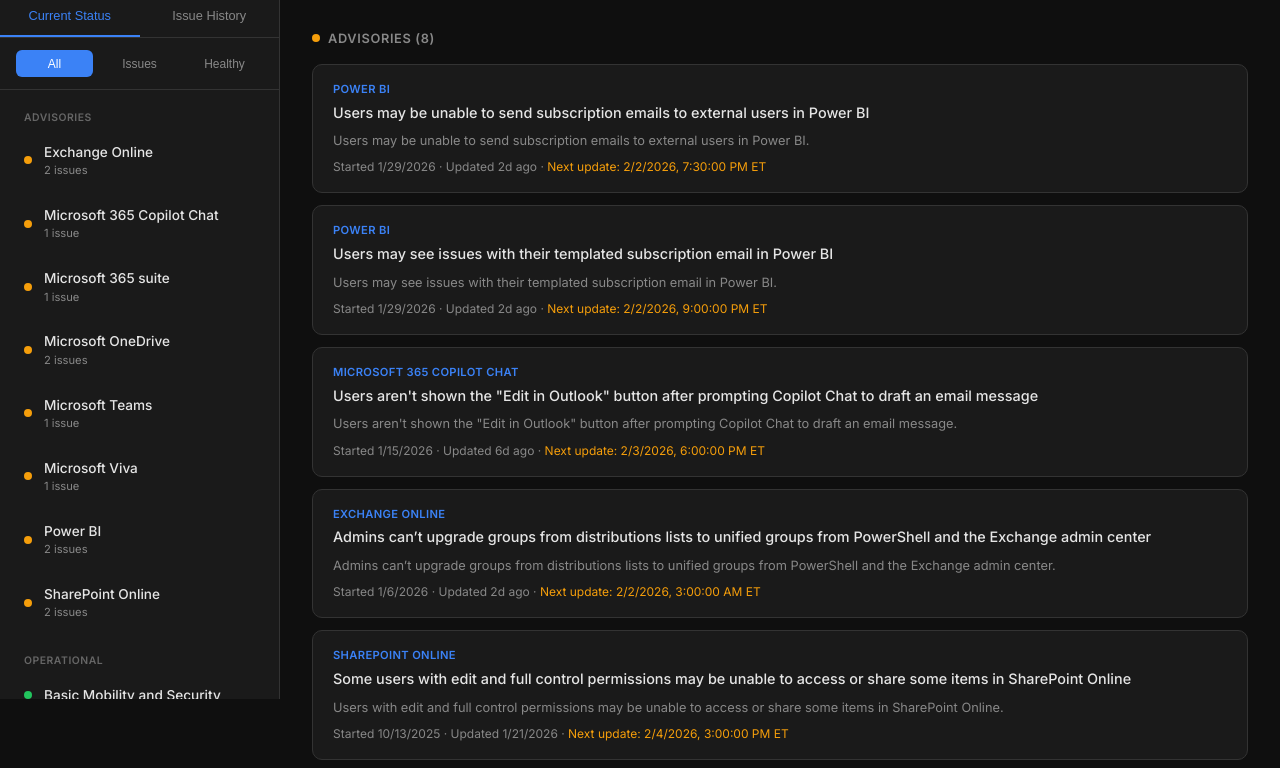
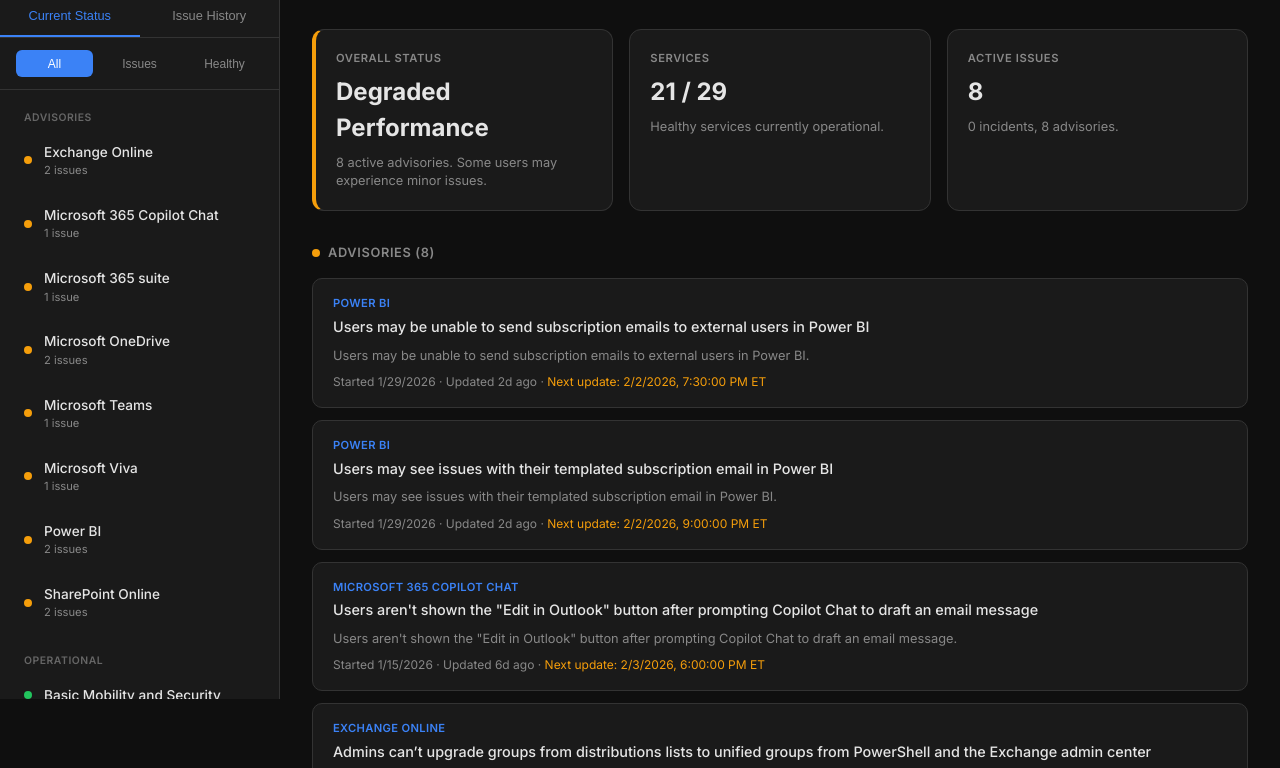
Before and after one commit to nestoredev/ms-health-dashboard, a website: page index.html in a window 1280 px wide. Shown: the part 101-869 px from the top of the page. Drawn offline with Linux system fonts and the light colour scheme.

Commit message:
Add overview summary section and navigation improvements

```diff
--- a/index.html
+++ b/index.html
@@ -162,6 +162,47 @@
         .status-badge.degraded { background: rgba(245, 158, 11, 0.15); color: var(--warning); }
         .status-badge.down { background: rgba(239, 68, 68, 0.15); color: var(--danger); }
         .status-badge::before { content: ''; width: 6px; height: 6px; border-radius: 50%; background: currentColor; }
+
+        /* Overview Cards */
+        .summary-grid {
+            display: grid;
+            grid-template-columns: repeat(auto-fit, minmax(240px, 1fr));
+            gap: 1rem;
+            margin-bottom: 2rem;
+        }
+
+        .summary-card {
+            background: var(--surface);
+            border: 1px solid var(--border);
+            border-radius: 12px;
+            padding: 1.25rem;
+            display: flex;
+            flex-direction: column;
+            gap: 0.5rem;
+        }
+
+        .summary-card-label {
+            font-size: 0.7rem;
+            font-weight: 600;
+            text-transform: uppercase;
+            letter-spacing: 0.05em;
+            color: var(--text-muted);
+        }
+
+        .summary-card-value {
+            font-size: 1.5rem;
+            font-weight: 700;
+        }
+
+        .summary-card.status-ok { border-left: 4px solid var(--success); }
+        .summary-card.status-warning { border-left: 4px solid var(--warning); }
+        .summary-card.status-danger { border-left: 4px solid var(--danger); }
+
+        .summary-card-impact {
+            font-size: 0.8rem;
+            color: var(--text-muted);
+            line-height: 1.4;
+        }
 
         /* Overview */
         .overview-section { margin-bottom: 2rem; }
@@ -601,12 +642,54 @@
             const incidents = allIssues.filter(i => i.status?.toLowerCase().includes('interruption') || i.severity?.toLowerCase() === 'incident');
             const advisories = allIssues.filter(i => !i.status?.toLowerCase().includes('interruption') && i.severity?.toLowerCase() !== 'incident');
 
+            const totalServices = data.services.length;
+            const affectedServicesCount = data.services.filter(s => s.issues?.length > 0).length;
+            const healthyServicesCount = totalServices - affectedServicesCount;
+
+            let systemStatusLabel = "All Services Operational";
+            let systemStatusClass = "status-ok";
+            let systemStatusImpact = "No active service issues reported at this time.";
+
+            if (incidents.length > 0) {
+                systemStatusLabel = "Service Interruption";
+                systemStatusClass = "status-danger";
+                systemStatusImpact = `${incidents.length} major incident${incidents.length > 1 ? 's' : ''} affecting key services. User productivity is likely impacted.`;
+            } else if (advisories.length > 0) {
+                systemStatusLabel = "Degraded Performance";
+                systemStatusClass = "status-warning";
+                systemStatusImpact = `${advisories.length} active advisor${advisories.length > 1 ? 'ies' : 'y'}. Some users may experience minor issues.`;
+            }
+
+            let html = `
+                <div class="main-header">
+                    <h2>Suite Overview</h2>
+                    <p style="color:var(--text-muted);font-size:0.9rem">Current health across all Microsoft 365 services</p>
+                </div>
+
+                <div class="summary-grid">
+                    <div class="summary-card ${systemStatusClass}">
+                        <div class="summary-card-label">Overall Status</div>
+                        <div class="summary-card-value">${systemStatusLabel}</div>
+                        <div class="summary-card-impact">${systemStatusImpact}</div>
+                    </div>
+                    <div class="summary-card">
+                        <div class="summary-card-label">Services</div>
+                        <div class="summary-card-value">${healthyServicesCount} / ${totalServices}</div>
+                        <div class="summary-card-impact">Healthy services currently operational.</div>
+                    </div>
+                    <div class="summary-card">
+                        <div class="summary-card-label">Active Issues</div>
+                        <div class="summary-card-value">${allIssues.length}</div>
+                        <div class="summary-card-impact">${incidents.length} incidents, ${advisories.length} advisories.</div>
+                    </div>
+                </div>
+            `;
+
             if (allIssues.length === 0) {
-                main.innerHTML = `<div class="main-header"><h2>All Services Operational</h2></div><div class="no-issues"><div class="no-issues-icon">✓</div><p>No active issues</p></div>`;
+                html += `<div class="no-issues"><div class="no-issues-icon">✓</div><p>No active issues</p></div>`;
+                main.innerHTML = html;
                 return;
             }
-
-            let html = `<div class="main-header"><h2>Active Issues</h2><p style="color:var(--text-muted);font-size:0.9rem">${allIssues.length} unique issue${allIssues.length !== 1 ? 's' : ''} across ${data.services.filter(s => s.issues?.length > 0).length} services</p></div>`;
 
             if (incidents.length > 0) {
                 html += `<div class="overview-section incidents"><h3>Incidents (${incidents.length})</h3>${incidents.map(i => renderOverviewIssue(i)).join('')}</div>`;
```
